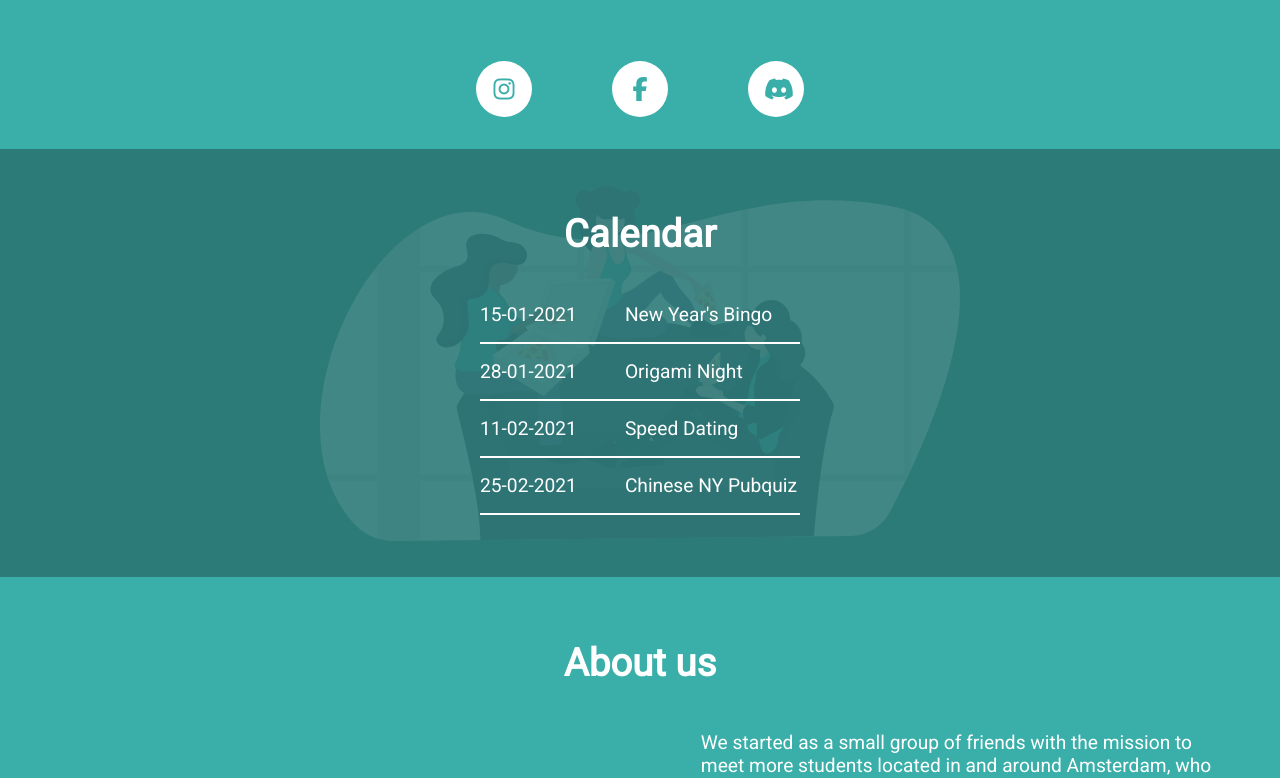
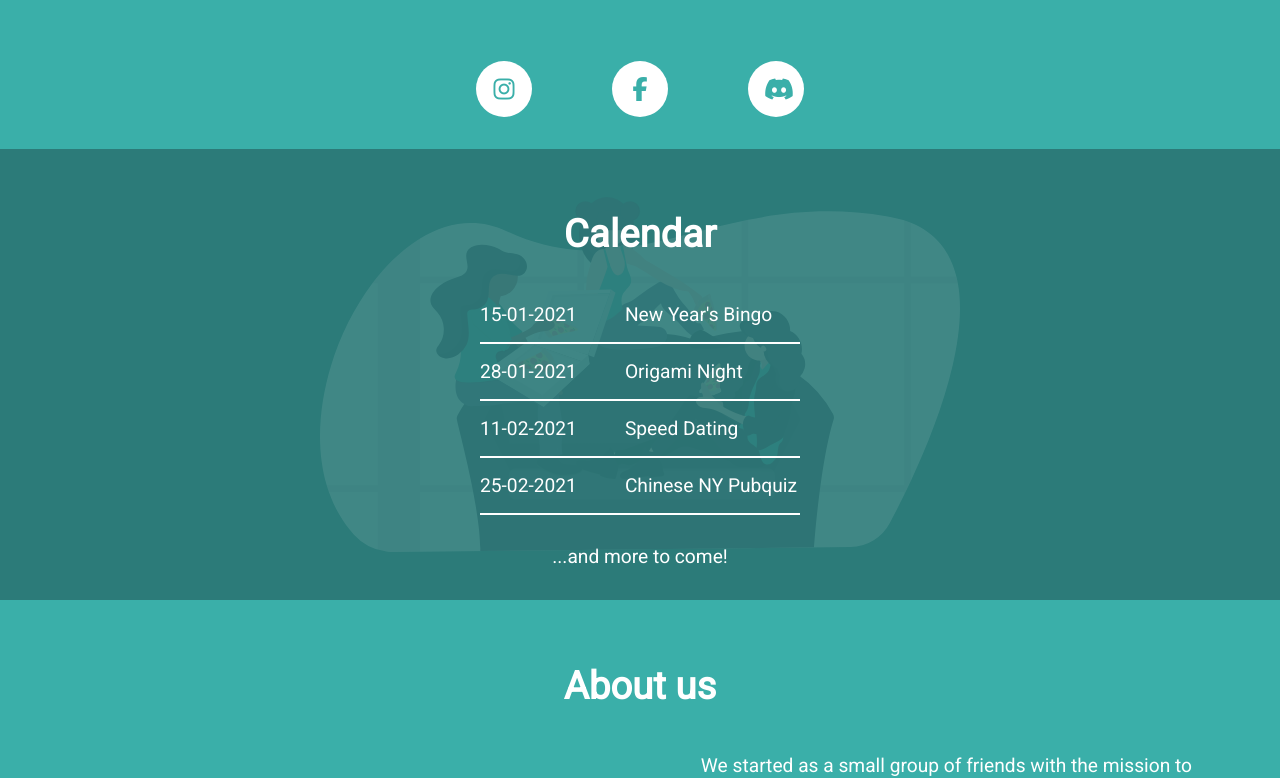
Before and after one commit to asianborrelclub/preview-site, a React (Create React App) app: page / in a window 1280 px wide. Shown: the part 651-1429 px from the top of the page. Built offline with nearby package versions, Linux system fonts and the light colour scheme.

Commit message:
Update Calendar.js
Update Calendar.js

```diff
--- a/src/components/Calendar.js
+++ b/src/components/Calendar.js
@@ -15,6 +15,7 @@ class Calendar extends Component {
           <CalendarItem date="11-02-2021" title="Speed Dating" />
           <CalendarItem date="25-02-2021" title="Chinese NY Pubquiz" />
         </div>
+        ...and more to come!
       </div>
     );
   }
```
